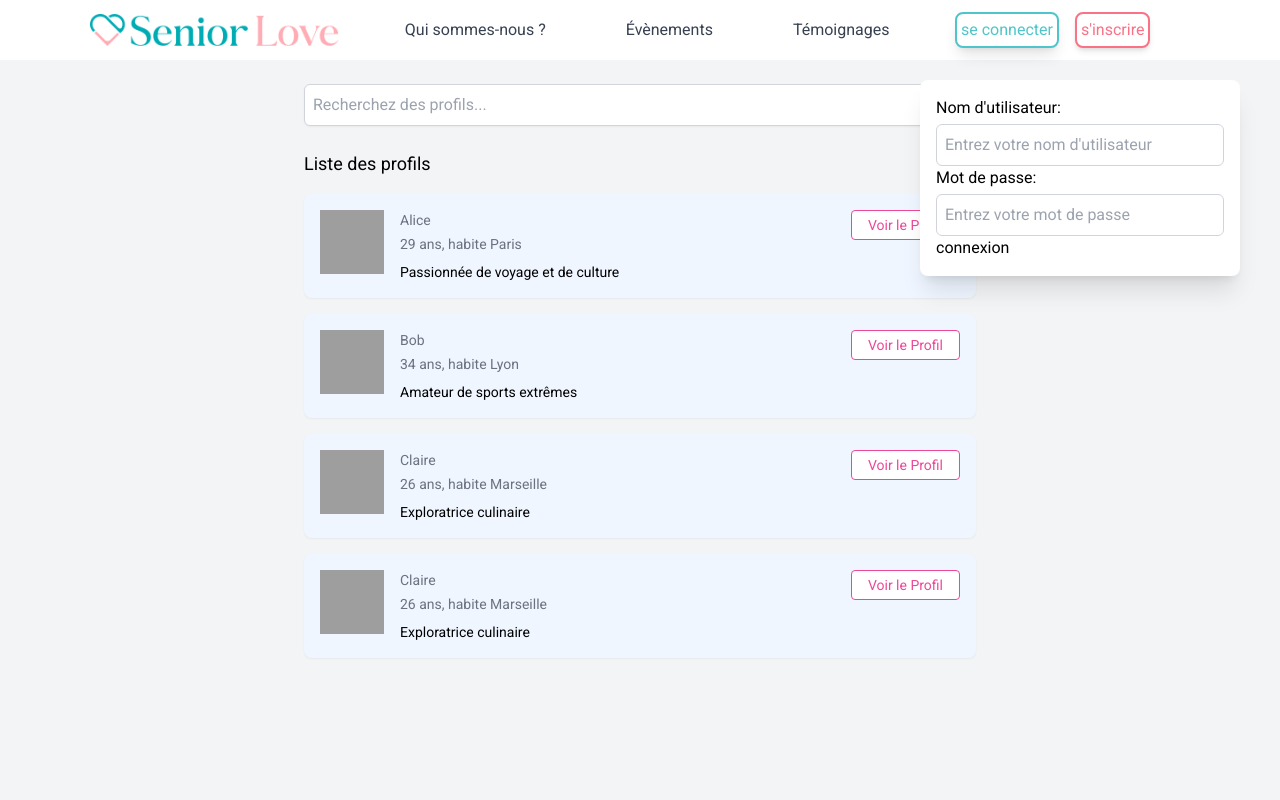
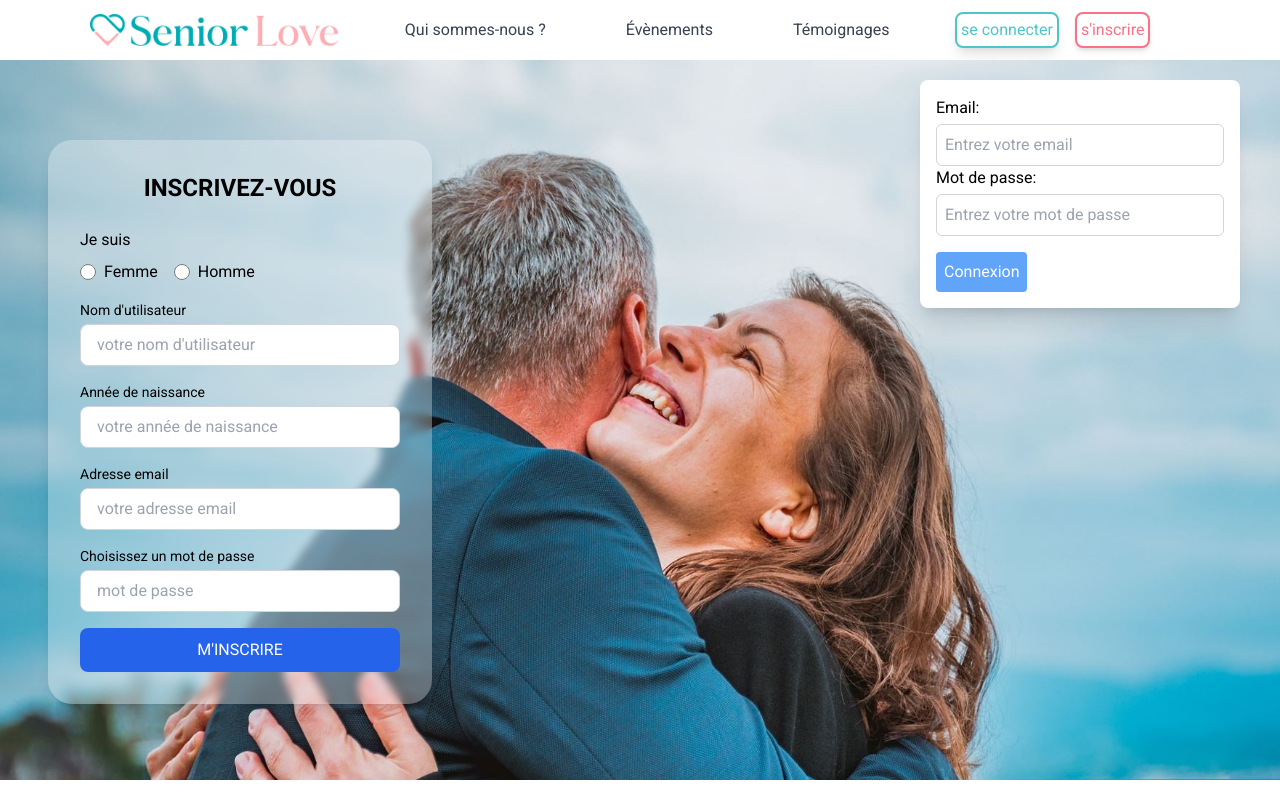
Before and after one commit to sll0yd/seniorlove-front, a React (Vite) app: page / in a window 1280 px wide. Both pictures are taken after a click on the button "se connecter". Shown: the top 800 px of the page. Built offline with nearby package versions, Linux system fonts and the light colour scheme; grey boxes are pictures that could not be loaded.

Commit message:
login management

```diff
--- a/src/App.tsx
+++ b/src/App.tsx
@@ -2,11 +2,10 @@ import './index.css';
 import HomePage from './pages/Homepage';
 import ProfileList from './pages/ProfileListPage';
 
-
 function App() {
   return (
     <div>
-      <ProfileList />
+      <HomePage />
     </div>
   );
 }
--- a/src/components/FormLogin.tsx
+++ b/src/components/FormLogin.tsx
@@ -1,30 +1,67 @@
-import { useState } from 'react';
+import { type FormEvent, useState } from 'react';
+import AxiosInstance from '../utils/axios';
 
 interface FormLoginProps {
   onClose: () => void; // Type pour onClose
+  userName: string | undefined; // Recevoir le userName en props
+  setUserName: React.Dispatch<React.SetStateAction<string>>; // Setter pour le userName
 }
 
-const FormLogin: React.FC<FormLoginProps> = ({ onClose }) => {
-  const [username, setUsername] = useState('');
+const FormLogin: React.FC<FormLoginProps> = ({
+  onClose,
+  userName,
+  setUserName,
+}) => {
+  const [email, setEmail] = useState('');
   const [password, setPassword] = useState('');
+  const [errorMessage, setErrorMessage] = useState<string>();
+  const [showWelcomeMessage, setShowWelcomeMessage] = useState<boolean>(false); // État pour contrôler l'affichage du message
 
-  const handleSubmit = (event: React.FormEvent<HTMLFormElement>) => {
-    event.preventDefault();
-    console.log(`Nom d'utilisateur: ${username}, Mot de passe: ${password}`);
-    setUsername('');
-    setPassword('');
-    onClose(); // Fermer le formulaire après soumission
-  };
+  function handleSubmit(event: FormEvent<HTMLFormElement>): void {
+    event.preventDefault(); // On empêche le rechargement de la page
+    const formElm = event.currentTarget;
+
+    // Récupérer les données du formulaire
+    const formData = new FormData(formElm);
+    const data = Object.fromEntries(formData);
+
+    // Appel de l'API pour se connecter
+    AxiosInstance.post('/login', data)
+      .then((response) => {
+        console.log(response.data);
+        setUserName(response.data.user.userName); // Met à jour userName dans Nav
+        AxiosInstance.defaults.headers.common.Authorization = `Bearer ${response.data.token}`;
+        formElm.reset(); // Réinitialise le formulaire
+        setShowWelcomeMessage(true);
+        setErrorMessage(undefined); // Affiche le message de bienvenue
+
+        // Timer pour masquer le message et fermer le formulaire après 5 secondes
+        setTimeout(() => {
+          setShowWelcomeMessage(false); // Cache le message après 5 secondes
+          onClose(); // Ferme le formulaire
+        }, 4000);
+      })
+      .catch(() => {
+        setErrorMessage('Erreur lors de la connexion'); // Affiche le message d'erreur
+      });
+  }
+
   return (
+    <div>
+      {/* Affiche "Bonjour {userName}" si l'utilisateur est connecté */}
+      {showWelcomeMessage && userName ? (
+        <div>Bonjour {userName}</div> // Affiche le message de bienvenue
+      ) : (
         <form onSubmit={handleSubmit}>
           <label>
-        Nom d'utilisateur:
+            Email:
             <input
-          type="text"
-          value={username}
-          onChange={(event) => setUsername(event.target.value)} // Met à jour l'état à chaque saisie
+              type="email"
+              name="email"
+              value={email}
+              onChange={(event) => setEmail(event.target.value)}
               className="mt-1 block w-full p-2 border border-gray-300 rounded-md"
-          placeholder="Entrez votre nom d'utilisateur"
+              placeholder="Entrez votre email"
               required
             />
           </label>
@@ -32,17 +69,26 @@ const FormLogin: React.FC<FormLoginProps> = ({ onClose }) => {
             Mot de passe:
             <input
               type="password"
+              name="password"
               value={password}
-          onChange={(event) => setPassword(event.target.value)} // Met à jour l'état à chaque saisie
+              onChange={(event) => setPassword(event.target.value)}
               className="mt-1 block w-full p-2 border border-gray-300 rounded-md"
               placeholder="Entrez votre mot de passe"
               required
             />
           </label>
-      <button className="" type="submit">
-        connexion
+          <button
+            className="bg-blue-400 text-white p-2 rounded mt-4"
+            type="submit"
+          >
+            Connexion
           </button>
         </form>
+      )}
+      {errorMessage && (
+        <div className="text-red-500 text-sm">{errorMessage}</div>
+      )}
+    </div>
   );
 };
 
--- a/src/components/Nav.tsx
+++ b/src/components/Nav.tsx
@@ -4,6 +4,7 @@ import FormLogin from './FormLogin';
 function Nav() {
   const [isFormOpen, setIsFormOpen] = useState(false);
   const [isMenuOpen, setIsMenuOpen] = useState(false);
+  const [userName, setUserName] = useState('');
 
   const handleOpenForm = (): void => {
     setIsFormOpen(true); // Ouvre le formulaire
@@ -21,36 +22,60 @@ function Nav() {
     <nav className="flex justify-evenly items-center bg-white shadow-lg w-full pt-3 pl-6 pr-16 pb-3">
       {/* Logo dynamique, taille adaptative */}
       <a className="max-h-8" href="/">
-        <img src={isMenuOpen ? "/icon/heart.png" : "/icon/copie_logo.png"} alt="logo" className="flex-col max-h-11 items-center pb-3" />
+        <img
+          src={isMenuOpen ? '/icon/heart.png' : '/icon/copie_logo.png'}
+          alt="logo"
+          className="flex-col max-h-11 items-center pb-3"
+        />
       </a>
 
       {/* Bouton Burger / Croix (position fixe en haut à droite) */}
       <button
+        type="button"
         className="flex text-gray-700 md:hidden absolute top-4 right-6 items-center"
         onClick={toggleMenu}
       >
         <div className="space-y-1 space h-5 pt-1">
-          <span className={`h-1 block w-7 bg-gray-700 rounded-xl transform transition duration-200 ${isMenuOpen ? "rotate-45 translate-y-2" : ""}`} />
-          <span className={`h-1 block w-7 bg-gray-700 rounded-xl transition duration-200 ${isMenuOpen ? "opacity-0" : ""}`} />
-          <span className={`h-1 block w-7 bg-gray-700 rounded-xl transform transition duration-200 ${isMenuOpen ? "-rotate-45 -translate-y-2" : ""}`} />
+          <span
+            className={`h-1 block w-7 bg-gray-700 rounded-xl transform transition duration-200 ${isMenuOpen ? 'rotate-45 translate-y-2' : ''}`}
+          />
+          <span
+            className={`h-1 block w-7 bg-gray-700 rounded-xl transition duration-200 ${isMenuOpen ? 'opacity-0' : ''}`}
+          />
+          <span
+            className={`h-1 block w-7 bg-gray-700 rounded-xl transform transition duration-200 ${isMenuOpen ? '-rotate-45 -translate-y-2' : ''}`}
+          />
         </div>
       </button>
 
       {/* Menu principal (horizontal en desktop, burger en mobile) */}
-      <ul className={`flex-col space-y-4 md:mt-0 md:space-y-0 md:flex-row md:space-x-20 ${isMenuOpen ? "flex" : "hidden"} md:flex`}>
+      <ul
+        className={`flex-col space-y-4 md:mt-0 md:space-y-0 md:flex-row md:space-x-20 ${isMenuOpen ? 'flex' : 'hidden'} md:flex`}
+      >
         <li>
-          <a href="/" className="text-gray-700 hover:text-gray-900">Qui sommes-nous ?</a>
+          <a href="/" className="text-gray-700 hover:text-gray-900">
+            Qui sommes-nous ?
+          </a>
         </li>
         <li>
-          <a href="/" className="text-gray-700 hover:text-gray-900 object-center">Évènements</a>
+          <a
+            href="/"
+            className="text-gray-700 hover:text-gray-900 object-center"
+          >
+            Évènements
+          </a>
         </li>
         <li>
-          <a href="/" className="text-gray-700 hover:text-gray-900">Témoignages</a>
+          <a href="/" className="text-gray-700 hover:text-gray-900">
+            Témoignages
+          </a>
         </li>
       </ul>
 
       {/* Boutons d'action dans le menu burger (placés sous la croix) */}
-      <div className={`flex-col space-y-4 ${isMenuOpen ? "flex" : "hidden"} md:hidden`}>
+      <div
+        className={`flex-col space-y-4 ${isMenuOpen ? 'flex' : 'hidden'} md:hidden`}
+      >
         <button
           type="button"
           className="p-1 border-2 shadow-lg rounded-lg bg-white border-custom-blue text-custom-blue hover:bg-custom-blue hover:text-white transition-colors duration-300"
@@ -66,7 +91,6 @@ function Nav() {
           s'inscrire
         </button>
       </div>
-
 
       {/* Boutons d'action en desktop (cachés en mobile) */}
       <div className="hidden md:flex items-center space-x-4">
@@ -89,7 +113,11 @@ function Nav() {
       {/* Formulaire de connexion (affiché si isFormOpen est vrai) */}
       {isFormOpen && (
         <div className="absolute top-20 right-10 w-80 bg-white shadow-xl rounded-lg p-4 z-10">
-          <FormLogin onClose={handleCloseForm} />
+          <FormLogin
+            userName={userName}
+            setUserName={setUserName}
+            onClose={handleCloseForm}
+          />
         </div>
       )}
     </nav>
```
Also changed, not shown: src/main.tsx (+4 -4 lines). Lines whose indentation alone changed are shown as unchanged.
